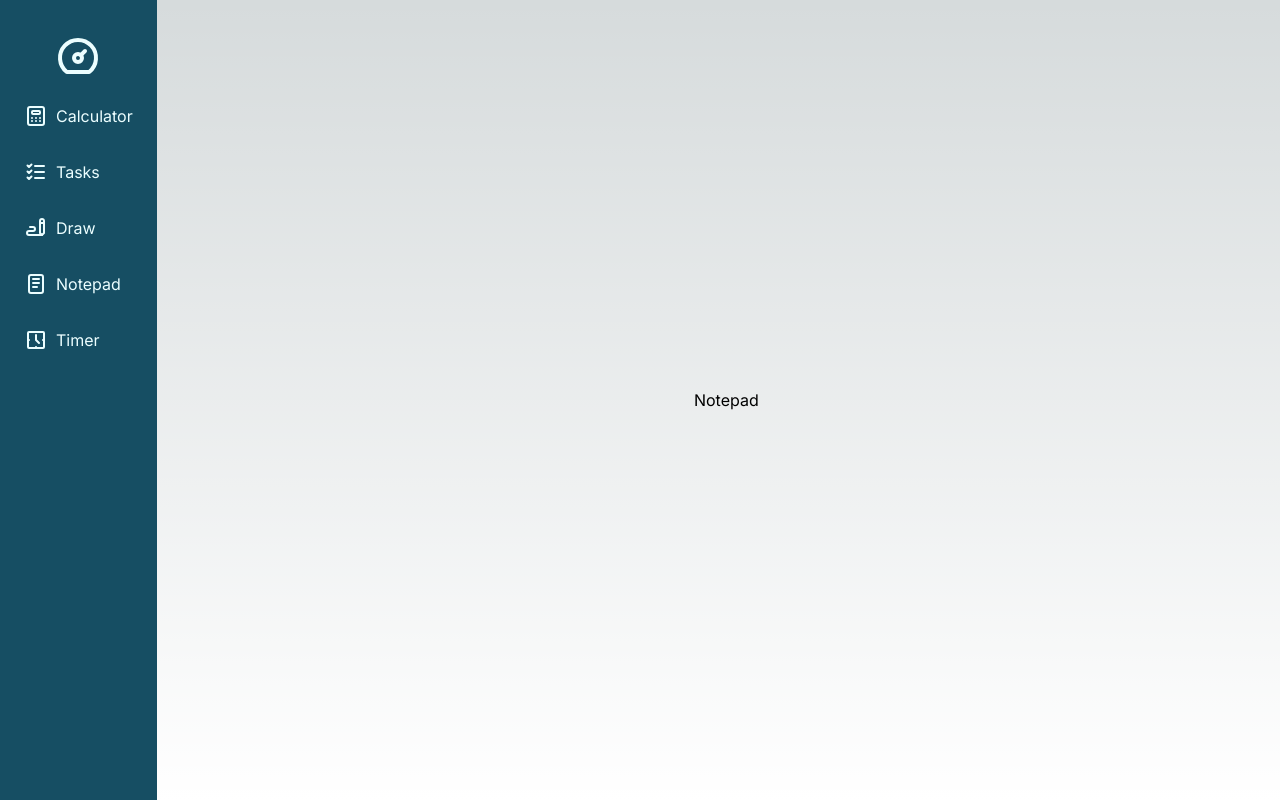
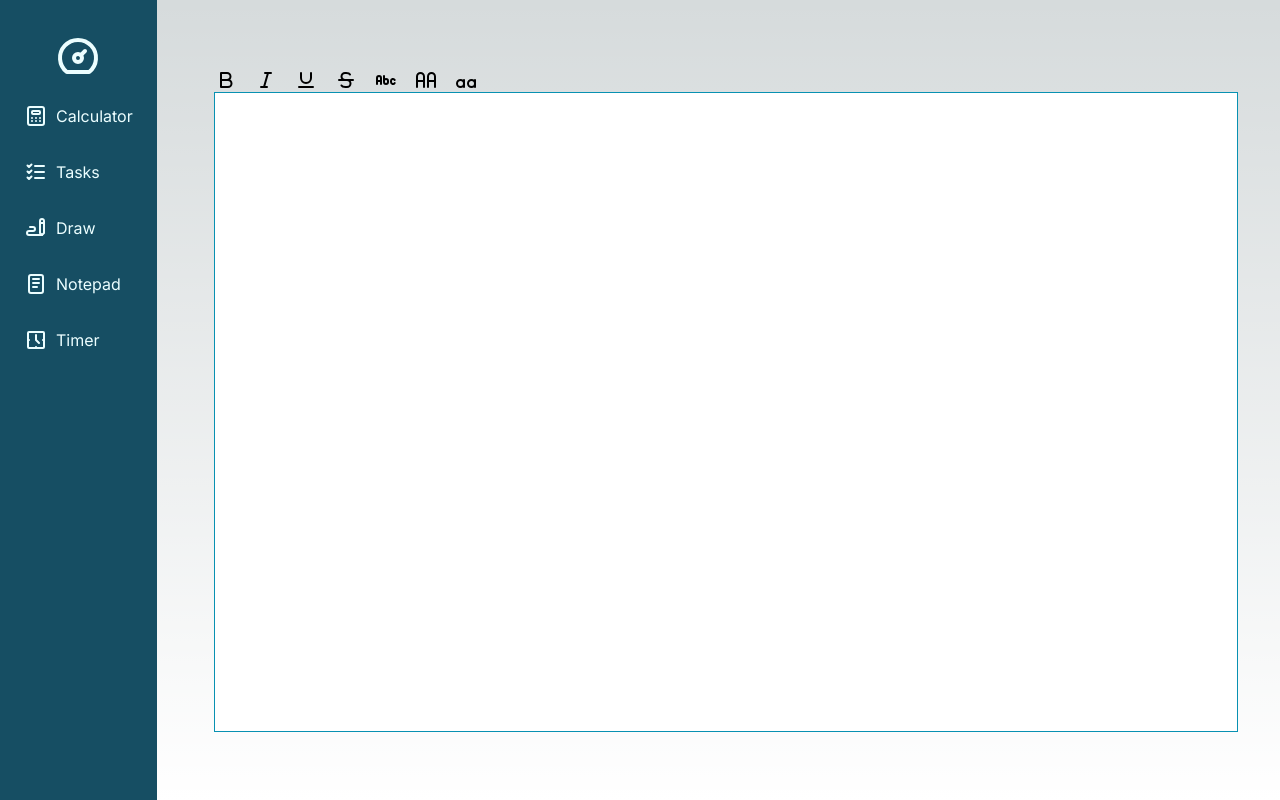
Before and after one commit to DaniloParkour/officedesk, a Next.js app: page /notepad in a window 1280 px wide. Built offline with nearby package versions, Linux system fonts and the light colour scheme.

Commit message:
App notepad fist implementations

```diff
--- a/src/app/(pages)/notepad/page.tsx
+++ b/src/app/(pages)/notepad/page.tsx
@@ -1,3 +1,53 @@
+"use client"
+
+import { useRef } from "react";
+import { IconBold, IconItalic, IconUnderline, IconStrikethrough, IconAbc, IconLetterCaseUpper, IconLetterCaseLower } from "@tabler/icons-react"
+
 export default function Notepad() {
-  return <h1>Notepad</h1>
+
+  const editorRef = useRef<HTMLDivElement | null>(null);
+
+  function changeStyle(applyStyle: | "bold" | "italic" | "underline" | "line-through" | "capitalize" | "uppercase" | "lowercase") {
+    const editor = editorRef.current;
+    const selectedText = window.getSelection()?.toString();
+
+    console.log("Selected Text =  \"" + selectedText + "\"");
+
+    if (selectedText) {
+      const span = document.createElement('span');
+
+      applyStyle === "bold" && (span.style.fontWeight = 'bold');
+      applyStyle === "italic" && (span.style.fontStyle = 'italic'); //normal
+      applyStyle === "underline" && (span.style.textDecoration = 'underline'); //normal
+      applyStyle === "line-through" && (span.style.textDecoration = 'line-through'); //normal
+      applyStyle === "capitalize" && (span.style.textTransform = 'capitalize'); //none
+      applyStyle === "uppercase" && (span.style.textTransform = 'uppercase'); //none
+      applyStyle === "lowercase" && (span.style.textTransform = 'lowercase'); //none
+
+      span.textContent = selectedText;
+
+      const range = window.getSelection()?.getRangeAt(0);
+      if(range) {
+        range.deleteContents();
+        range.insertNode(span);
+      }
+    }
+  }
+
+  function setColor() {
+    //...
+  }
+
+  return <div>
+    <div className="flex gap-4">
+      <button onClick={() => changeStyle("bold")} ><IconBold/></button>
+      <button onClick={() => changeStyle("italic")} ><IconItalic/></button>
+      <button onClick={() => changeStyle("underline")} ><IconUnderline/></button>
+      <button onClick={() => changeStyle("line-through")} ><IconStrikethrough/></button>
+      <button onClick={() => changeStyle("capitalize")} ><IconAbc/></button>
+      <button onClick={() => changeStyle("uppercase")} ><IconLetterCaseUpper/></button>
+      <button onClick={() => changeStyle("lowercase")} ><IconLetterCaseLower/></button>
+    </div>
+    <div ref={editorRef} className="border-cyan-600 border-[1px] w-[80vw] h-[80vh] p-2 bg-white" contentEditable="true"></div>
+  </div>
 }
```
